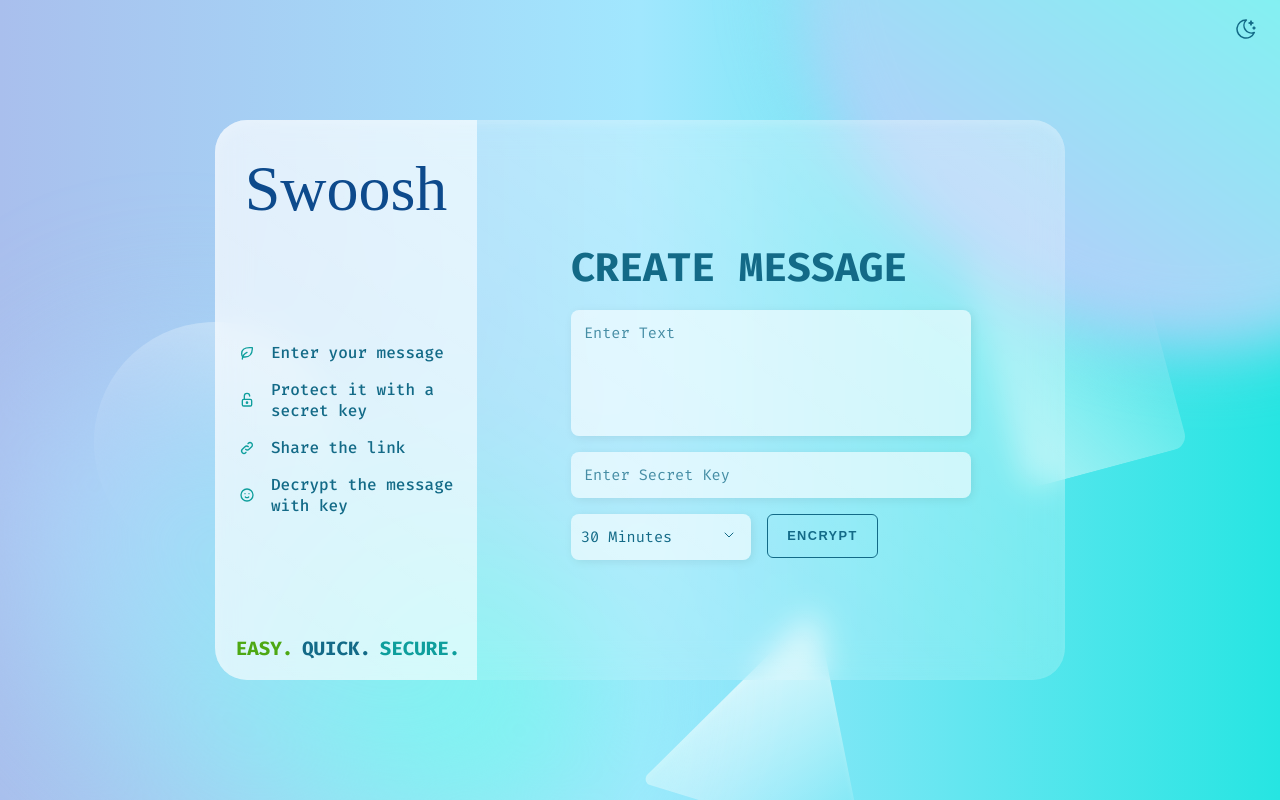
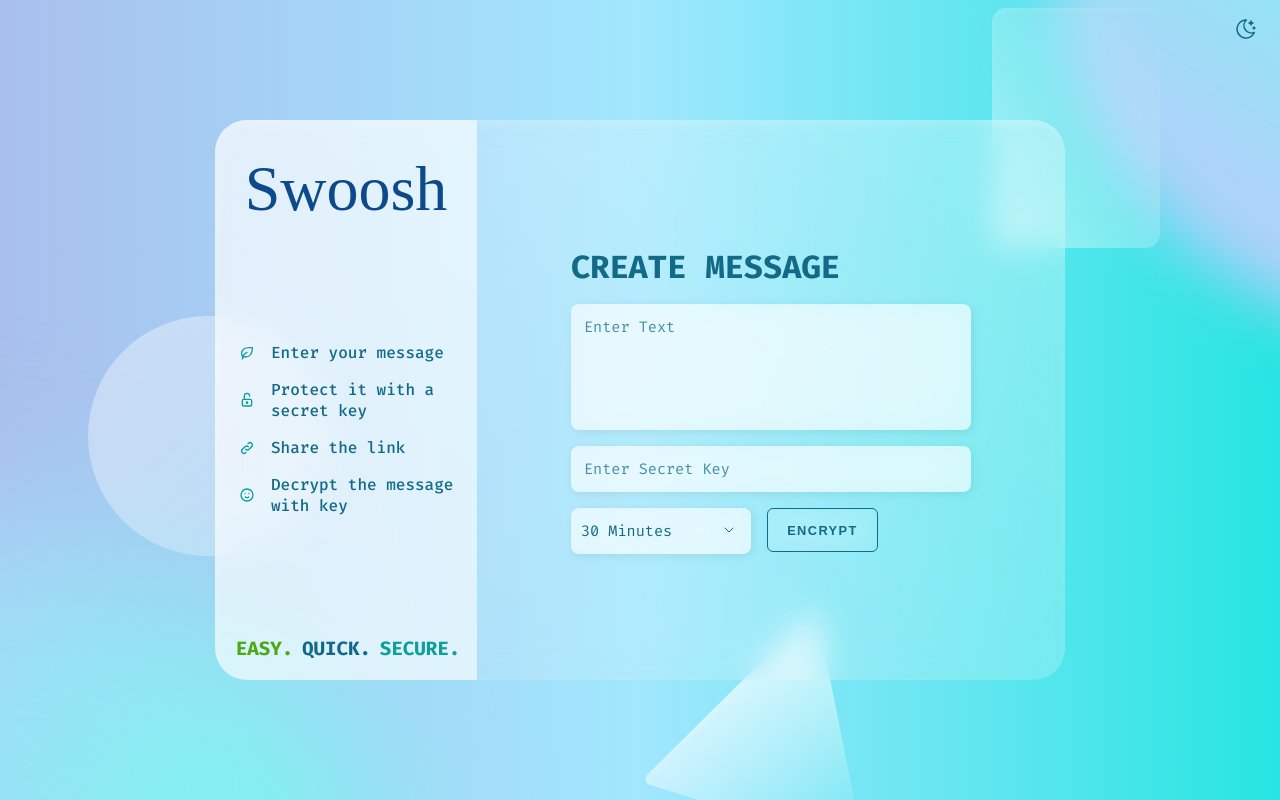
Before and after one commit to singlarobin/text-encryptor, a React (Create React App) app: page /#/ in a window 1280 px wide. Built offline with nearby package versions, Linux system fonts and the light colour scheme; a web font is replaced by a local one.

Commit message:
Update circle shape and styles (#21)
* circle shaped updated

* color of shapes updated for dark background

* position of shapes updated

* styles updated

* styles fixed

* removed unused color variables

* unused code removed

* content scroll is fixed

```diff
--- a/src/assets/shapes/circle.js
+++ /dev/null
@@ -1,33 +0,0 @@
-const Circle = props => {
-    const { darkTheme, style } = props;
-
-    return <svg xmlns="http://www.w3.org/2000/svg" xmlnsXlink="http://www.w3.org/1999/xlink"
-        style={style} viewBox="0 0 641.362 641.362">
-        <defs>
-            <linearGradient id="linear-gradient" x1="1" y1="0.481" x2="0" y2="0.48"
-                gradientUnits="objectBoundingBox">
-                {darkTheme ? <stop offset="0" stopOpacity="0" />
-                    : <stop offset="0" stopColor="#fff" stopOpacity="0" />}
-                <stop offset="1" stopColor="#fff" />
-            </linearGradient>
-            <filter id="Ellipse_3">
-                <feOffset dx="2" dy="5" input="SourceAlpha" />
-                <feGaussianBlur stdDeviation="5" result="blur" />
-                <feFlood floodColor="#fff" floodOpacity="0.161" result="color" />
-                <feComposite operator="out" in="SourceGraphic" in2="blur" />
-                <feComposite operator="in" in="color" />
-                <feComposite operator="in" in2="SourceGraphic" />
-            </filter>
-        </defs>
-        <g data-type="innerShadowGroup">
-            <circle id="Ellipse_3-2" data-name="Ellipse 3" cx="96.425" cy="96.425" r="96.425"
-                transform="matrix(0.052, 0.999, -0.999, 0.052, 192.586, 0)" fill="url(#linear-gradient)" />
-            <g transform="matrix(1, 0, 0, 1, 0, 0)" filter="url(#Ellipse_3)">
-                <circle id="Ellipse_3-3" data-name="Ellipse 3" cx="96.425" cy="96.425" r="96.425"
-                    transform="matrix(0.05, 1, -1, 0.05, 192.59, 0)" fill="#fff" />
-            </g>
-        </g>
-    </svg>;
-};
-
-export default Circle;
--- a/src/assets/shapes/rectangle.js
+++ b/src/assets/shapes/rectangle.js
@@ -6,9 +6,8 @@ const Rectangle = props => {
         <defs>
             <linearGradient id="linear-gradient" x1="0.956" y1="0.926" x2="0" y2="-0.029"
                 gradientUnits="objectBoundingBox">
-                {darkTheme ? <stop offset="0" stopOpacity="0" />
-                    : <stop offset="0" stopColor="#fff" stopOpacity="0" />}
-                {darkTheme ? <stop offset="1" stopColor="#fff" stopOpacity="0.102" />
+                <stop offset="0" stopColor="#fff" stopOpacity="0" />
+                {darkTheme ? <stop offset="1" stopColor="#fff" stopOpacity="0.3" />
                     : <stop offset="1" stopColor="#fff" />}
             </linearGradient>
             <filter id="Rectangle_1">
--- a/src/assets/shapes/triangle.js
+++ b/src/assets/shapes/triangle.js
@@ -6,9 +6,9 @@ const Triangle = props => {
         <defs>
             <linearGradient id="linear-gradient" x1="1.01" y1="0.996" x2="0.263" y2="0.382"
                 gradientUnits="objectBoundingBox">
-                {darkTheme ? <stop offset="0" stopOpacity="0" />
-                    : <stop offset="0" stopColor="#fff" stopOpacity="0" />}
-                <stop offset="1" stopColor="#fff" />
+                <stop offset="0" stopColor="#fff" stopOpacity="0" />
+                {darkTheme ? <stop offset="1" stopColor="#fff" stopOpacity="0.3" />
+                    : <stop offset="1" stopColor="#fff" />}
             </linearGradient>
             <filter id="Polygon_1">
                 <feOffset dx="2" dy="5" input="SourceAlpha" />
--- a/src/components/button/styles.module.css
+++ b/src/components/button/styles.module.css
@@ -10,6 +10,7 @@
     padding: 0.85rem 1.2rem;
     border-radius: 6px;
     box-shadow: none;
+    backdrop-filter: blur(1rem);
     transition: box-shadow var(--transition-duration), background-color var(--transition-duration), color var(--transition-duration);
 }
 
--- a/src/components/description/styles.module.css
+++ b/src/components/description/styles.module.css
@@ -1,4 +1,5 @@
 .descriptionContainer {
+    margin-top: 2rem;
     padding: 1rem;
     display: flex;
     flex-direction: column;
@@ -28,6 +29,7 @@
         padding-top: 0;
         padding-left: 1.5rem;
         gap: 1rem;
+        margin-top: 0;
     }
 
     .descriptionContent p {
--- a/src/components/generate/styles.module.css
+++ b/src/components/generate/styles.module.css
@@ -4,7 +4,7 @@
     display: flex;
     flex-direction: column;
     gap: 1rem;
-    margin: 2rem 0;
+    margin: 1.5rem 0;
 }
 
 .generatorHeading {
@@ -26,6 +26,7 @@
     word-wrap: break-word;
     box-shadow: var(--input-container-box-shadow);
     transition: box-shadow var(--transition-duration), background var(--transition-duration);
+    backdrop-filter: blur(1rem);
 }
 
 .urlText {
@@ -65,7 +66,7 @@
 
     .generatorHeading {
         display: block;
-        font-size: 2.5rem;
+        font-size: 2rem;
         font-weight: bold;
         color: var(--text-highlight-2);
         transition: color var(--transition-duration);
--- a/src/components/input/styles.module.css
+++ b/src/components/input/styles.module.css
@@ -9,6 +9,7 @@
     outline: none;
     resize: none;
     box-shadow: var(--input-container-box-shadow);
+    backdrop-filter: blur(1rem);
     transition: box-shadow var(--transition-duration), background var(--transition-duration), color var(--transition-duration), border var(--transition-duration);
 }
 
--- a/src/components/page/index.js
+++ b/src/components/page/index.js
@@ -9,7 +9,6 @@ import Description from '../description';
 import Footer from '../footer';
 import Triangle from '../../assets/shapes/triangle';
 import Rectangle from '../../assets/shapes/rectangle';
-import Circle from '../../assets/shapes/circle';
 import { throttle } from '../../utils';
 
 const Page = props => {
@@ -78,7 +77,7 @@ const Page = props => {
             </div>
 
             <div className={classes.rectangle} style={webViewDimensions && {
-                top: webViewDimensions?.top + (0.2 * webViewDimensions?.height),
+                top: webViewDimensions?.top - (0.2 * webViewDimensions?.height),
                 left: webViewDimensions?.right - (0.1 * webViewDimensions?.width),
             }}>
                 <Rectangle darkTheme={darkMode} style={{
@@ -90,10 +89,6 @@ const Page = props => {
                 top: webViewDimensions?.top + (0.35 * webViewDimensions?.height),
                 left: webViewDimensions?.left - (0.15 * webViewDimensions?.width),
             }}>
-                <Circle darkTheme={darkMode} style={{
-                    width: 'inherit',
-                    height: 'inherit',
-                }} />
             </div>
             <div className={classes.triangle} style={webViewDimensions && {
                 top: webViewDimensions?.bottom - (0.2 * webViewDimensions?.height),
--- a/src/components/page/styles.module.css
+++ b/src/components/page/styles.module.css
@@ -41,24 +41,30 @@
     right: -10%;
     transform: rotate(-8deg);
     opacity: 0.5;
+    z-index: 2;
 }
 
 .circle {
-    width: 40rem;
-    height: 40rem;
+    width: 10rem;
+    height: 10rem;
+    background: var(--circle-gradient);
+    border-radius: 50%;
     position: absolute;
     top: 50%;
     left: -30%;
     opacity: 0.5;
+    border-radius: 50%;
+    z-index: 2;
 }
 
 .triangle {
     width: 18rem;
     height: 15rem;
     position: absolute;
-    bottom: 0;
+    bottom: -10%;
     right: -30%;
     transform: rotate(70deg);
+    z-index: 2;
 }
 
 .leftEllipse {
@@ -87,7 +93,7 @@
     transition: background var(--transition-duration);
 }
 
-@media screen and (min-height: 600px) {
+@media screen and (min-height: 768px) {
     .pageContent {
         overflow: hidden;
     }
@@ -139,10 +145,6 @@
 }
 
 @media screen and (min-width: 1024px) {
-    .pageContent {
-        overflow: hidden;
-    }
-
     .mobileView {
         display: none;
     }
@@ -183,37 +185,24 @@
     }
 
     .rectangle {
-        top: 8%;
-        right: -12%;
-        transform: rotate(-15deg);
+        transform: rotate(0deg);
         width: 12rem;
         height: 15rem;
     }
 
     .circle {
-        top: 15%;
-        left: -15%;
-        width: 50rem;
-        height: 50rem;
+        width: 15rem;
+        height: 15rem;
     }
 
     .triangle {
-        bottom: -15%;
-        right: 15%;
         transform: rotate(0deg);
         width: 18rem;
         height: 18rem;
     }
 
     .leftEllipse {
-        left: -1%;
-        bottom: -1%;
         transform: rotate(30deg);
-    }
-
-    .rightEllipse {
-        top: -40%;
-        right: -10%;
     }
 }
 
@@ -222,13 +211,3 @@
         flex: 0.5;
     }
 }
-
-@media screen and (min-width: 1500px) {
-    .leftEllipse {
-        left: 10%;
-    }
-
-    .rightEllipse {
-        right: 5%;
-    }
-}
--- a/src/components/select/styles.module.css
+++ b/src/components/select/styles.module.css
@@ -9,6 +9,7 @@
     padding: 0.75rem 0.5rem;
     border-radius: 0.5rem;
     box-shadow: var(--input-container-box-shadow);
+    backdrop-filter: blur(1rem);
     transition: box-shadow var(--transition-duration);
 }
 
@@ -72,7 +73,9 @@
 }
 
 @media (min-width: 1024px) {
-    .selectInput, .selectListItem {
+
+    .selectInput,
+    .selectListItem {
         font-size: 0.95rem;
     }
 }
--- a/src/index.css
+++ b/src/index.css
@@ -5,25 +5,8 @@
 }
 
 :root {
-    --page-bg: #f7f7f7;
-    --card-bg: #fff;
-    --card-container-bg: #fff;
-    --dialog-bg: #e9e9e9;
-    --overlay-bg: #f0f0f060;
-    --text-contrast: #fcfaf2;
-    --text-prominent: #000;
-    --text-light: #fff;
     --text: #091b25;
-    --text-obscure: #666;
-    --text-obscurer: #888;
-    --text-opposite: #e6e6e6;
-    --card-shadow: 0px 2px 1px -1px rgba(255, 255, 255, 0.2), 0px 1px 1px 0px rgba(0, 0, 0, 0.14), 0px 1px 3px 0px rgba(0, 0, 0, 0.12);
-    --card-shadow-hover: 0px 4px 3px -3px rgba(255, 255, 255, 0.2), 0px 3px 3px 0px rgba(0, 0, 0, 0.14), 0px 3px 5px 0px rgba(0, 0, 0, 0.12);
     --shadow: 0px 0px 10px rgba(0, 0, 0, 0.2);
-    --theme-color: #ce185e;
-    --theme-color-obscure: #ce185e9f;
-    --secondary-theme-color: #148077;
-    --secondary-theme-color-obscure: #1480779f;
 
     --accent-color-1: #A9BFED;
     --accent-color-2: #A1E7FE;
@@ -44,55 +27,20 @@
     --rectangle-gradient: linear-gradient(to right bottom, rgba(255, 255, 255, 0.1), rgba(255, 255, 255, 0.3));
     --rectangle-box-shadow: inset 2px 5px 10px #FFFFFF29;
 
+    --circle-gradient: linear-gradient(to right bottom, rgba(255, 255, 255, 0.8), rgba(255, 255, 255, 0.5));
+
     --ellipse-color-1: #B6CCFA;
     --ellipse-color-2: #6FFFEE;
     --ellipse-gradient: linear-gradient(to right, var(--ellipse-color-1), var(--ellipse-color-2));
     --input-container-box-shadow: 2px 2px 10px #00000014;
 
-    --component-border: rgba(0, 0, 0, 0.23);
-    --skeleton-color: #e7e7e7;
-    --shimmer-color: rgba(255, 255, 255, 0.2);
-    --button-shadow:
-        -2px -2px 2px rgba(255, 255, 255, 0.6),
-        1px 1px 6px rgba(255, 255, 255, 0.2),
-        inset 2px 2px 2px rgba(255, 255, 255, 0.6),
-        2px 2px 6px rgba(255, 255, 255, 0.2);
-    --button-shadow-hover:
-        inset -2px -2px 2px rgba(255, 255, 255, 0.6),
-        inset -2px -2px 4px rgba(255, 255, 255, 0.2),
-        inset 2px 2px 2px rgba(255, 255, 255, 0.6),
-        inset 2px 2px 4px rgba(255, 255, 255, 0.2);
-
-    --neu-shadow: inset -1px -1px 6px rgba(255, 255, 255, 0.4),
-        inset 3px 3px 8px rgba(255, 255, 255, 0.25),
-        inset 2px 2px 10px rgba(255, 255, 255, 0.1),
-        inset 2px 2px 6px rgba(0, 0, 0, 0.25);
-    --button-color: rgb(175, 175, 175);
-    --button-color-hover: rgb(100, 100, 100);
     /* non-color constants */
     --transition-duration: 0.15s;
 }
 
 [theme-mode="dark"] {
-    --page-bg: #0e202a;
-    --card-bg: #152d3a;
-    --card-container-bg: #112733;
-    --dialog-bg: #1f3b4b;
-    --overlay-bg: #2d59723f;
-    --text-contrast: #7f8e96;
-    --text-prominent: #fff;
-    --text-light: #f7f7f7;
     --text: #efefef;
-    --text-obscure: #b1b1b1;
-    --text-obscurer: #868686;
-    --text-opposite: #091b25;
-    --card-shadow: 0px 2px 1px -1px rgba(0, 0, 0, 0.2), 0px 1px 1px 0px rgba(0, 0, 0, 0.14), 0px 1px 3px 0px rgba(0, 0, 0, 0.12);
-    --card-shadow-hover: 0px 4px 3px -3px rgba(0, 0, 0, 0.2), 0px 3px 3px 0px rgba(0, 0, 0, 0.14), 0px 3px 5px 0px rgba(0, 0, 0, 0.12);
     --shadow: 0px 0px 10px #19191946;
-    --theme-color: #e23678;
-    --theme-color-obscure: #e23678a7;
-    --secondary-theme-color: #36b6ab;
-    --secondary-theme-color-obscure: #36b6aba7;
 
     --accent-color-1: #0C2582;
     --accent-color-2: #0E9E9C;
@@ -108,29 +56,13 @@
     --glass-gradient: linear-gradient(to right top, rgba(255, 255, 255, 0.1), rgba(255, 255, 255, 0.3));
     --glass-gradient-2: rgba(255, 255, 255, 0.25);
 
+    --circle-gradient: linear-gradient(to right bottom, rgba(0, 0, 0, 0.3), rgba(255, 255, 255, 0.3));
+
     --ellipse-color-1: #0D4A8C;
     --ellipse-color-2: #2EA798;
     --ellipse-gradient: linear-gradient(to right, var(--ellipse-color-1), var(--ellipse-color-2));
 
     --input-container-box-shadow: 2px 2px 10px #00000010;
-
-    --component-border: #FFFFFF59;
-    --skeleton-color: #202020;
-    --shimmer-color: rgba(40, 40, 40, 0.2);
-    --button-shadow: -2px -2px 6px rgb(26, 57, 73, 0.75),
-        1px 1px 6px rgba(0, 0, 0, 0.5),
-        inset 2px 2px 4px rgba(26, 57, 73, 0.1),
-        2px 2px 8px rgba(2, 12, 17, 0.15);
-    --button-shadow-hover: inset -2px -2px 6px rgba(26, 57, 73, 0.75),
-        inset -1px -1px 6px rgba(0, 0, 0, 0.6),
-        inset 2px 2px 4px rgba(26, 57, 73, 0.1),
-        inset 2px 2px 8px rgba(2, 12, 17, 0.15);
-    --neu-shadow: inset -1px -1px 6px rgba(32, 70, 88, 0.75),
-        inset 3px 3px 7px rgba(0, 0, 0, 0.25),
-        inset 2px 2px 4px rgba(26, 57, 73, 0.1),
-        inset 2px 2px 8px rgba(2, 12, 17, 0.15);
-    --button-color: rgb(50, 93, 116);
-    --button-color-hover: rgb(99, 167, 204);
 }
 
 body {
@@ -162,26 +94,3 @@ code {
     height: inherit;
     width: inherit;
 }
-
-/* Light */
-/* --button-shadow:
-        -2px -2px 4px rgba(255, 255, 255, 0.4),
-        1px 1px 8px rgba(200, 200, 200, 0.05),
-        inset 2px 2px 4px rgba(255, 255, 255, 0.1),
-        2px 2px 8px rgba(0, 0, 0, 0.15);
-    --button-shadow-hover:
-        inset -2px -2px 8px rgba(255, 255, 255, 0.4),
-        inset -2px -2px 12px rgba(255, 255, 255, 0.3),
-        inset 2px 2px 4px rgba(255, 255, 255, 0.1),
-        inset 2px 2px 8px rgba(0, 0, 0, 0.15); */
-
-
-/* Dark */
- /* --button-shadow: -2px -2px 6px rgb(26, 57, 73, 0.75),
-        1px 1px 6px rgba(0, 0, 0, 0.5),
-        inset 2px 2px 4px rgba(26, 57, 73, 0.1),
-        2px 2px 8px rgba(2, 12, 17, 0.15);
-    --button-shadow-hover: inset -2px -2px 6px rgba(26, 57, 73, 0.75),
-        inset -1px -1px 6px rgba(0, 0, 0, 0.6),
-        inset 2px 2px 4px rgba(26, 57, 73, 0.1),
-        inset 2px 2px 8px rgba(2, 12, 17, 0.15); */
```
Also changed, not shown: src/components/message/styles.module.css (+6 -3 lines).
